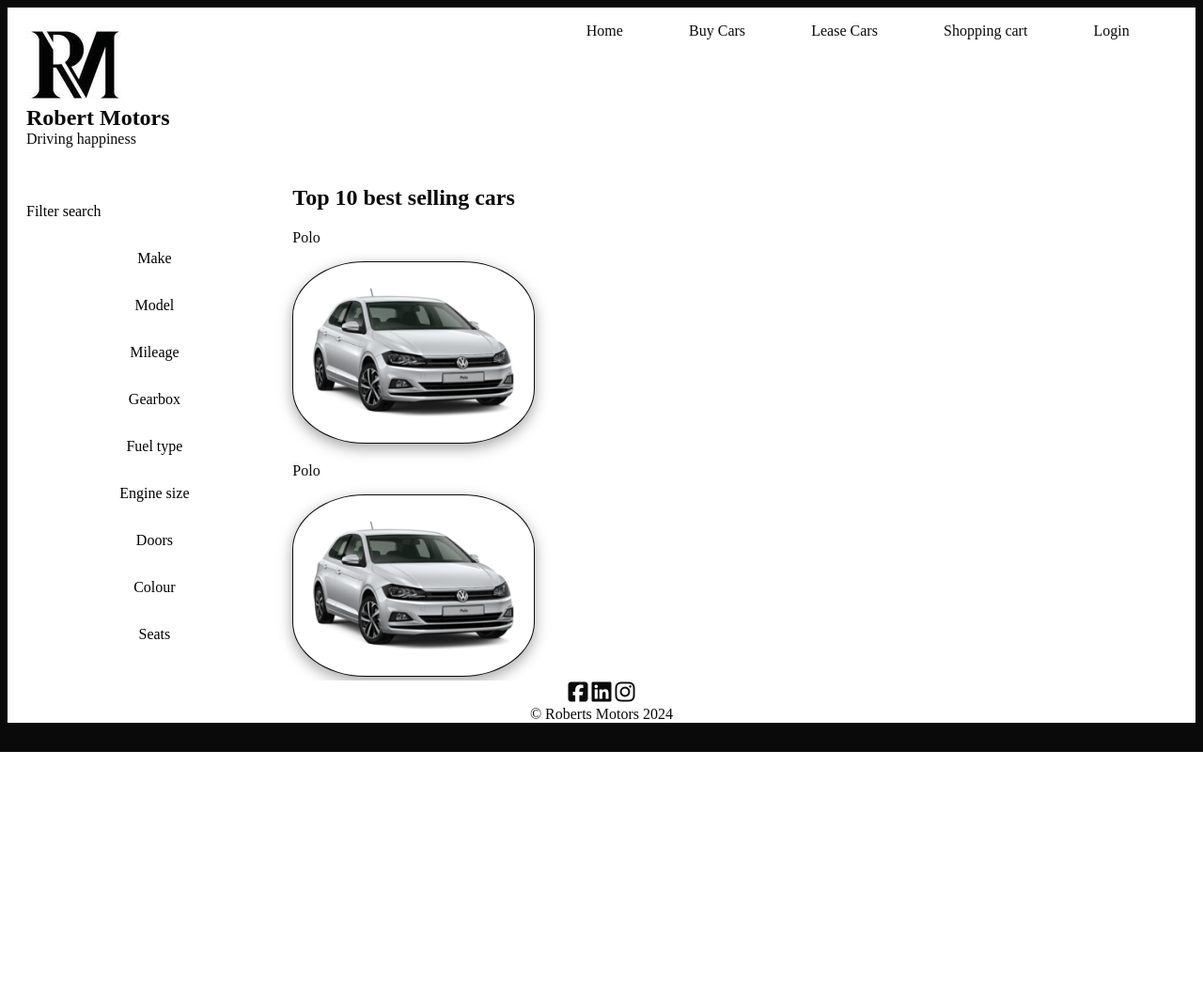
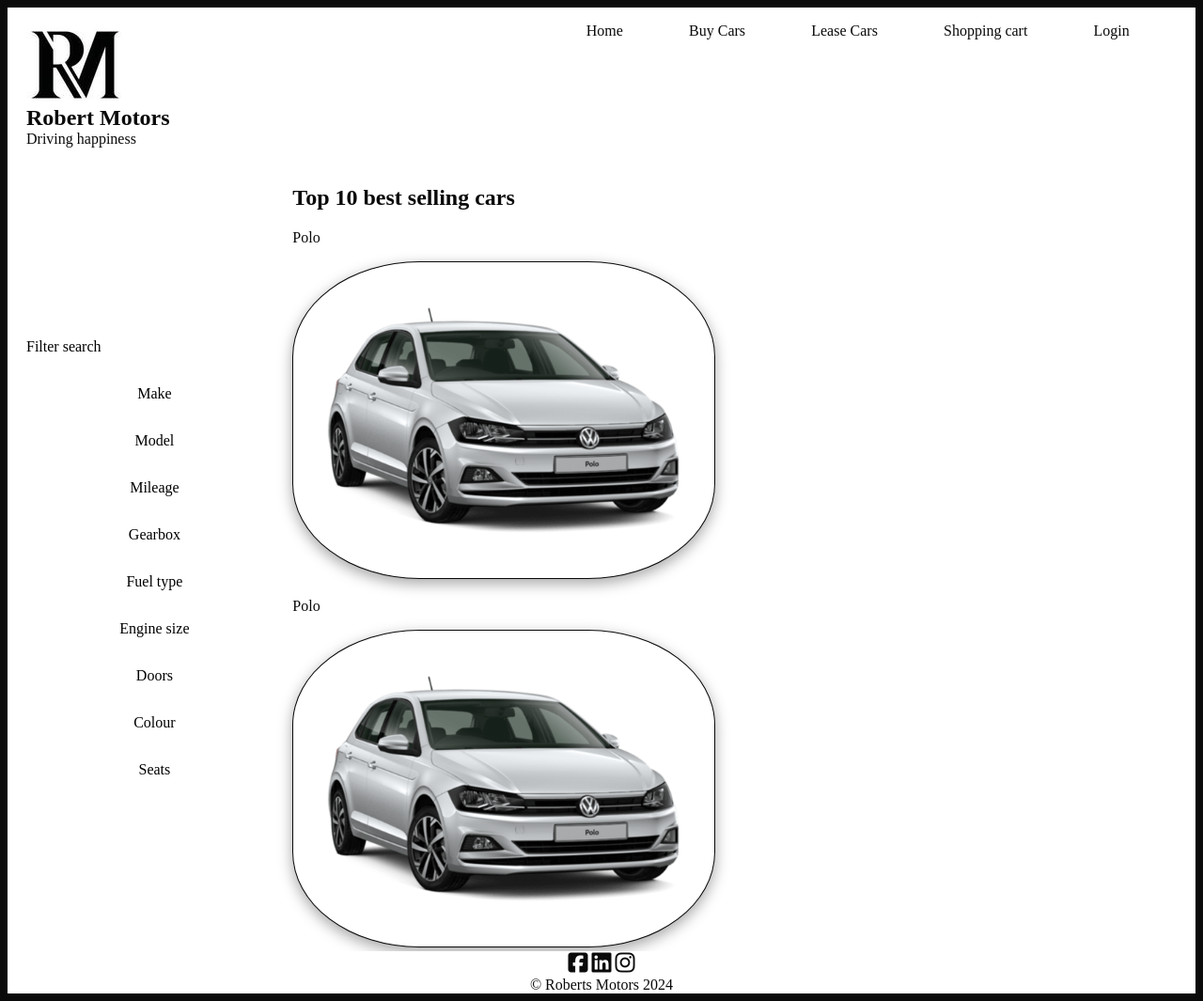
Before and after one commit to RobertGDO/Roberts-Motors, a PHP site: page /index.php in a window 1280 px wide. Shown: the whole page at 94% size. Before the commit the page ends 800 px from the top, so only its background shows below. Run offline with PHP 8.4, Linux system fonts and the light colour scheme; some libraries are stand-ins or nearby versions; some web fonts are replaced.

Commit message:
change width of images in main

```diff
--- a/Roberts-Motors/websites/default/public/main.css
+++ b/Roberts-Motors/websites/default/public/main.css
@@ -29,7 +29,7 @@ nav a:hover {
 
 main img {
     background-color: #fff;
-    width: 20vw;
+    width: 35vw;
     /*shadow colour of image*/
     box-shadow: rgba(0, 0, 0, 0.35) 0px 5px 15px;
     /*frame thinkness and colour*/
```
